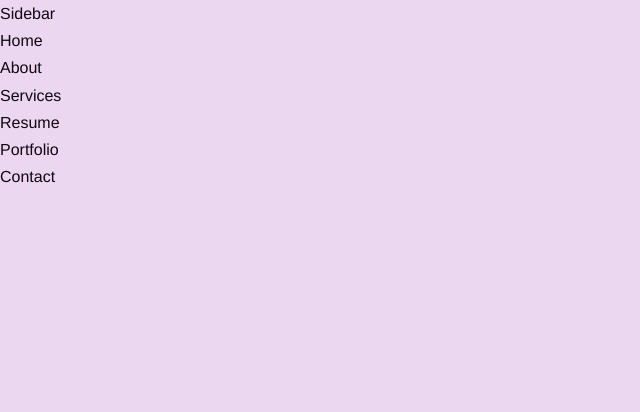
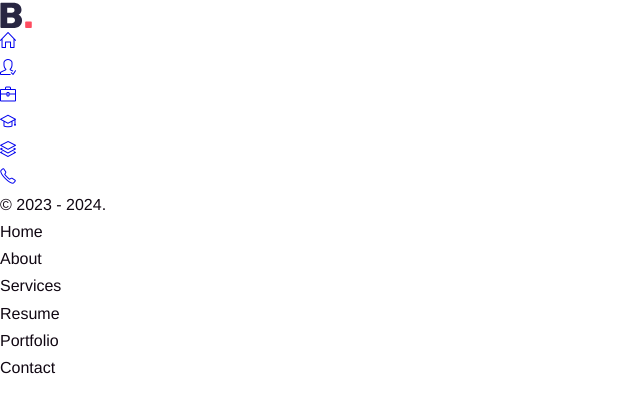
Before and after one commit to rdias66/practice-portfolio, a React (Create React App) app in the folder portfolio/: page / in a window 1280 px wide. Shown: the top 412 px of the page, without its empty margins (0-640 px from the left). Built offline with nearby package versions, Linux system fonts and the light colour scheme.

Commit message:
sidebar structure

```diff
--- a/portfolio/src/components/sidebar/Sidebar.jsx
+++ b/portfolio/src/components/sidebar/Sidebar.jsx
@@ -1,9 +1,59 @@
 import React from 'react'
 import "./sidebar.css"
+import Logo from '../../assets/logo.svg'
 
 const Sidebar = () => {
   return (
-    <div>Sidebar</div>
+    <aside className='aside'>
+      <a href="#home" className="nav_logo">
+        <img src={Logo} alt="" />
+      </a>
+      <nav className="nav">
+        <div className="nav__menu">
+          <ul className="nav__list">
+            <li className="nav__item">
+              <a href="#home" className="nav__link">
+                <i className="icon-home"></i>
+              </a>
+            </li>
+
+            <li className="nav__item">
+              <a href="#about" className="nav__link">
+                <i className="icon-user-following"></i>
+              </a>
+            </li>
+
+            <li className="nav__item">
+              <a href="#services" className="nav__link">
+                <i className="icon-briefcase"></i>
+              </a>
+            </li>
+
+            <li className="nav__item">
+              <a href="resume" className="nav__link">
+                <i className="icon-graduation"></i>
+              </a>
+            </li>
+
+            <li className="nav__item">
+              <a href="#portfolio" className="nav__link">
+                <i className="icon-layers"></i>
+              </a>
+            </li>
+
+            <li className="nav__item">
+              <a href="#contact" className="nav__link">
+                <i className="icon-phone"></i>
+              </a>
+            </li>
+          </ul>
+        </div>
+      </nav>
+
+      <div className="nav__footer">
+        <span className="copyright">&copy; 2023 - 2024.</span>
+      </div>
+    </aside>
   )
 }
 
--- a/portfolio/src/index.css
+++ b/portfolio/src/index.css
@@ -8,7 +8,7 @@
   --first-color: hsl(289, 82%, 49%);
   --title-color: hsl(278, 5%, 30%);
   --text-color: hsl(289, 44%, 5%);
-  --body-color: hsl(290, 44%, 89%);
+  --body-color: hsl(0, 0%, 100%);
   --container-color: #fff;
 
   /* Font and Typography */
```
Also changed, not shown: portfolio/src/logo.svg (deleted).
